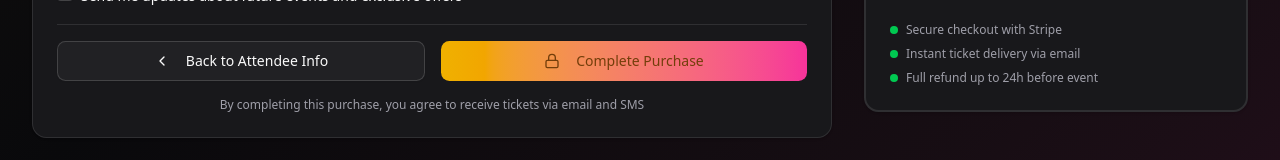
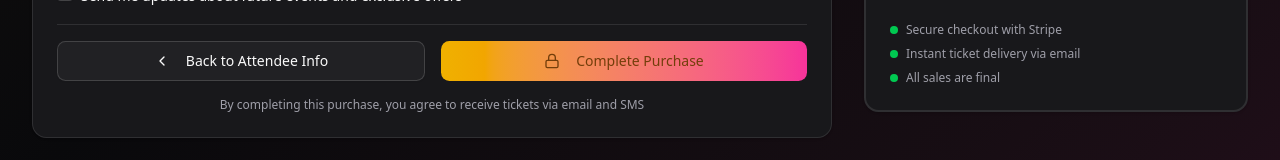
Before and after one commit to patel-aaryan/atrangi-eventz, a Next.js app: page /payment in a window 1280 px wide. Shown: the part 905-1065 px from the top of the page. Built offline with nearby package versions, Linux system fonts and the light colour scheme.

Commit message:
Remove refund support from tickets and orders
Removed 'refunded' status from the ticket_status enum in the migration and from the Order type. Updated checkout trust signals to indicate all sales are final instead of offering refunds.

```diff
--- a/src/constants/checkout.ts
+++ b/src/constants/checkout.ts
@@ -21,7 +21,7 @@ export const calculateProcessingFee = (amount: number): number => {
 export const TRUST_SIGNALS = [
   { text: "Secure checkout with Stripe", color: "green" },
   { text: "Instant ticket delivery via email", color: "green" },
-  { text: "Full refund up to 24h before event", color: "green" },
+  { text: "All sales are final", color: "green" },
 ] as const;
 
 // Form Validation Patterns
--- a/src/types/checkout.ts
+++ b/src/types/checkout.ts
@@ -112,7 +112,7 @@ export interface Order {
   total: number;
   promoCode?: string;
   customerInfo: CheckoutFormData;
-  status: "pending" | "completed" | "failed" | "refunded";
+  status: "pending" | "completed" | "failed";
   createdAt: Date;
   updatedAt: Date;
 }
```
Also changed, not shown: 1 other file (tests, documents, lock files or other folders).
